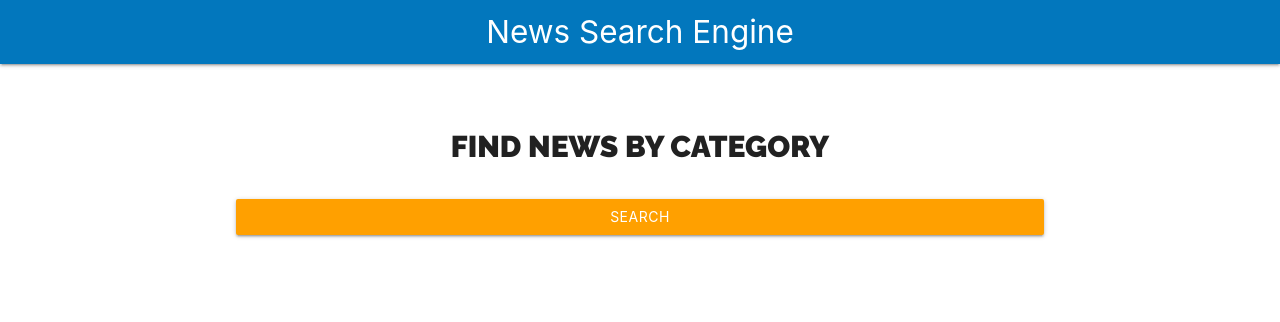
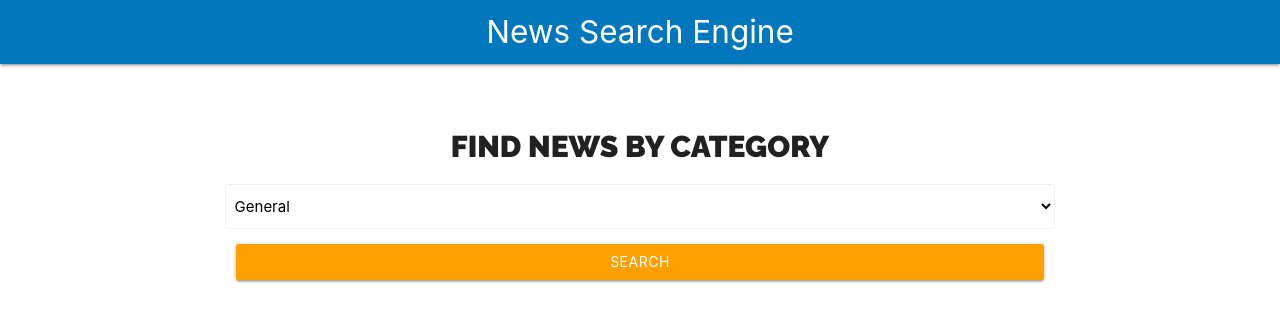
Before and after one commit to agusp-dev/react-news-search-engine, a React (Create React App) app: page / in a window 1280 px wide. Shown: the top 322 px of the page. Built offline with nearby package versions, Linux system fonts and the light colour scheme.

Commit message:
Integrated news components

```diff
--- a/package.json
+++ b/package.json
@@ -6,6 +6,7 @@
     "@testing-library/jest-dom": "^5.11.4",
     "@testing-library/react": "^11.1.0",
     "@testing-library/user-event": "^12.1.10",
+    "axios": "^0.21.0",
     "react": "^17.0.1",
     "react-dom": "^17.0.1",
     "react-scripts": "4.0.0",
--- a/src/App.js
+++ b/src/App.js
@@ -1,10 +1,34 @@
-import React, { Fragment } from 'react'
-import { Header, Form } from './components'
+import React, { Fragment, useState, useEffect } from 'react'
+import { Header, Form, NewsList } from './components'
+import { getNewsApi } from './services'
+
 function App() {
+
+  const [category, searchCategory] = useState('')
+  const [news, setNews] = useState([])
+
+  useEffect(() => {
+    if (!category) return
+    const getNewsApiData = async () => {
+      const result = await getNewsApi()
+      processApiResult(result)
+    }
+    getNewsApiData()
+  }, [category])
+
+  const processApiResult = result => {
+    if (result.status !== 200) return alert('Error!!!')
+    const { articles } = result.data
+    setNews(articles)
+  }
+
   return (
     <Fragment>
       <Header title='News Search Engine'/>
-      <Form />
+      <Form searchCategory={ searchCategory }/>
+      {news && (
+        <NewsList articles={ news }/>
+      )}
     </Fragment>
   )
 }
--- a/src/components/Form.jsx
+++ b/src/components/Form.jsx
@@ -1,20 +1,37 @@
 import React from 'react'
+import { useCategorySelect } from './hooks'
 import styles from './Form.module.css'
+import PropTypes from  'prop-types'
 
-const Form = () => {
+const Form = ({ searchCategory }) => {
+
+  const [category, CategorySelect, setCategory] = useCategorySelect()
+
+  const onHandleSubmit = e => {
+    e.preventDefault()
+    searchCategory(category)
+  }
+
   return (
     <div className={ `${ styles.search } row` }>
       <div className='col s12 m8 offset-m2'>
+        <form onSubmit={ onHandleSubmit }>
           <h2 className={ styles.heading }>Find news by category</h2>
+          <CategorySelect />
           <div className='input-field col s12'>
             <input
               type='submit'
               className={ `${styles.btn_block} btn amber darken-2` }
               value='Search'/>
           </div>
+        </form>
       </div>
     </div>
   )
 }
 
+Form.propTypes = {
+  searchCategory: PropTypes.func.isRequired
+}
+
 export { Form }
--- /dev/null
+++ b/src/components/NewsCard.jsx
@@ -0,0 +1,14 @@
+import React from 'react'
+import PropTypes from 'prop-types'
+
+const NewsCard = ({ article }) => {
+  return (
+    <div>{ article.title }</div>
+  )
+}
+
+NewsCard.propTypes =  {
+  article: PropTypes.object.isRequired
+}
+
+export { NewsCard }
--- /dev/null
+++ b/src/components/NewsList.jsx
@@ -0,0 +1,17 @@
+import React from 'react'
+import PropTypes from 'prop-types'
+import { NewsCard } from '.'
+
+const NewsList = ({ articles }) =>  {
+  return (
+    <div>
+      { articles.map( article => <NewsCard key={ article.title } article={ article }/> ) }
+    </div>
+  )
+}
+
+NewsList.propTypes = {
+  articles: PropTypes.array.isRequired
+}
+
+export { NewsList }
--- /dev/null
+++ b/src/components/hooks/index.js
@@ -0,0 +1 @@
+export * from './useCategorySelect'
--- /dev/null
+++ b/src/components/hooks/useCategorySelect.js
@@ -0,0 +1,35 @@
+import { useState } from 'react'
+import PropTypes from 'prop-types'
+
+const useCategorySelect = () => {
+
+  const categories = [
+    { id: 1, category: 'General'},
+    { id: 2, category: 'Business'},
+    { id: 3, category: 'Entertainment'},
+    { id: 4, category: 'Health'},
+    { id: 5, category: 'Sports'},
+    { id: 6, category: 'Tecnology'}
+  ]
+  const [state, setState] = useState(categories[0].category)
+
+  const getCategoryOptions = () =>
+    categories.map( c => <option key={ c.id } value={ c.category }>{ c.category }</option> )
+
+  const categorySelect = () => {
+    return (
+      <select
+        className='browser-default'
+        value={ state }
+        onChange={ e => setState(e.target.value) }>
+        { getCategoryOptions() }
+      </select>
+    )
+  }
+
+  return [state, categorySelect, setState]
+}
+
+useCategorySelect.propTypes = {}
+
+export { useCategorySelect }
--- a/src/components/index.js
+++ b/src/components/index.js
@@ -1,2 +1,4 @@
 export * from './Header'
 export * from './Form'
+export * from './NewsList'
+export * from './NewsCard'
--- /dev/null
+++ b/src/services/index.js
@@ -0,0 +1 @@
+export * from './newsApi'
--- /dev/null
+++ b/src/services/newsApi.js
@@ -0,0 +1,11 @@
+import axios from 'axios'
+
+const URL = 'https://newsapi.org/v2/top-headlines'
+const AR_CODE = 'ar'
+const API_KEY = 'e9c6338adab94a1dbc444237225d5ce7'
+
+export const getNewsApi = async () => {
+  const url = `${URL}?country=${AR_CODE}&apiKey=${API_KEY}`
+  const response = await axios.get(url)
+  return response
+}
```
Also changed, not shown: 1 other file (tests, documents, lock files or other folders). Lines whose indentation alone changed are shown as unchanged.
